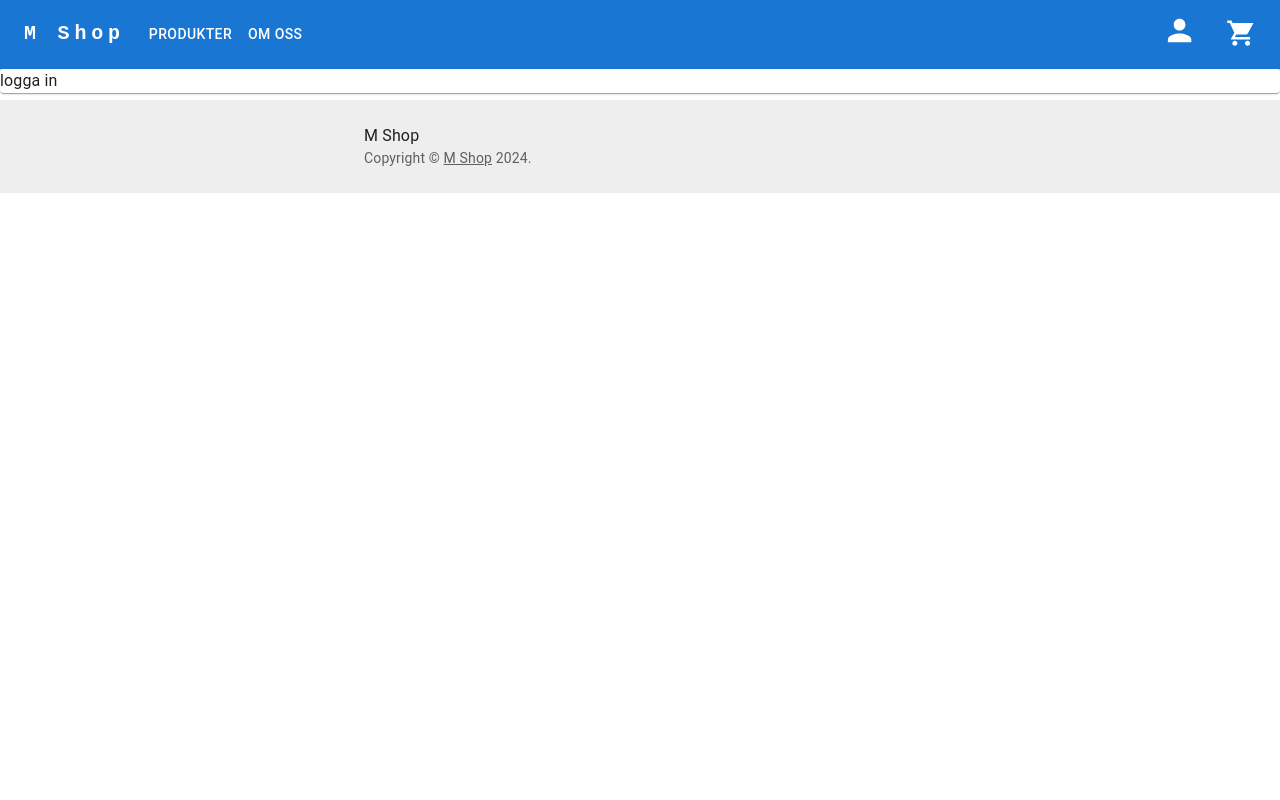
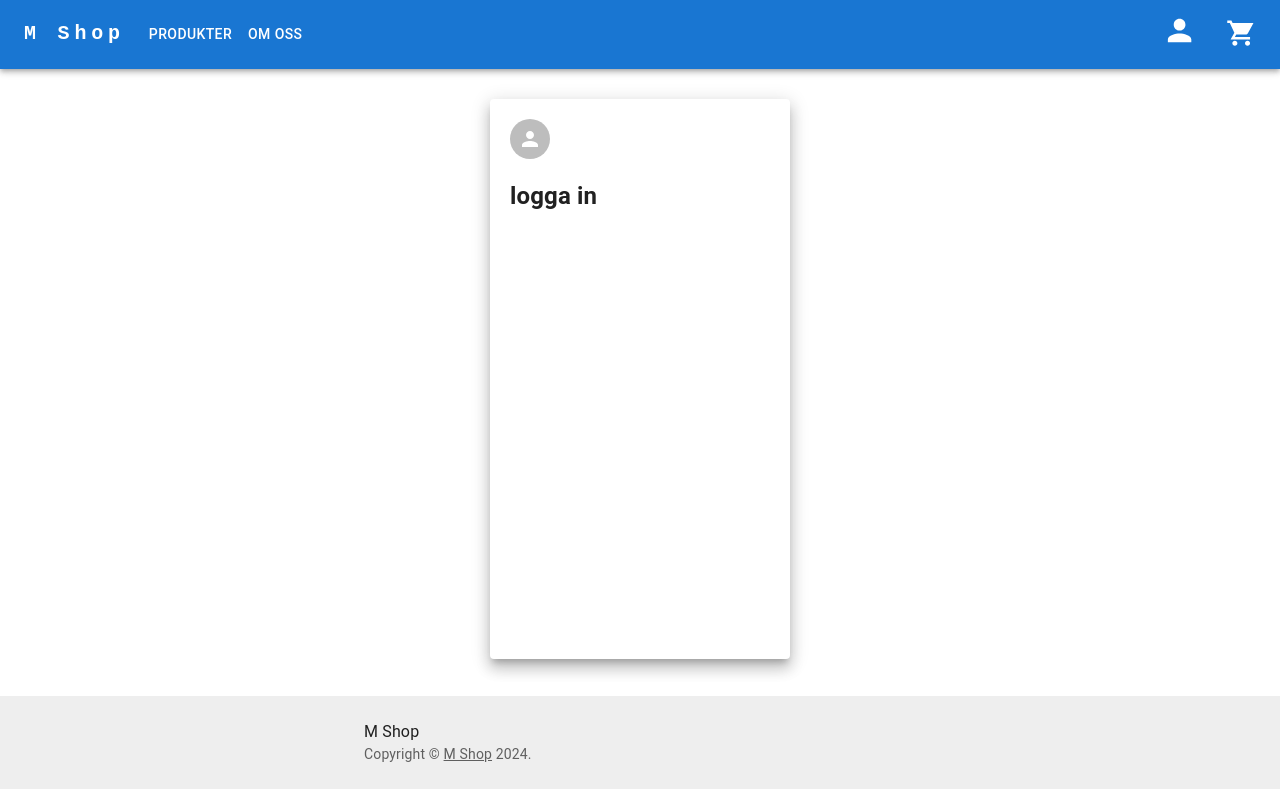
Before and after one commit to ammarhasan011/Examensarbete, a React (Vite) app in the folder client/: page /user in a window 1280 px wide. Built offline with nearby package versions, Linux system fonts and the light colour scheme.

Commit message:
lagt till ikon och fixat formens storlek

```diff
--- a/client/src/components/user/user.tsx
+++ b/client/src/components/user/user.tsx
@@ -1,10 +1,24 @@
 import Paper from "@mui/material/Paper";
 import Grid from "@mui/material/Grid";
+import Avatar from "@mui/material/Avatar";
+import PersonSharpIcon from "@mui/icons-material/PersonSharp";
 
 const User = () => {
+  const paperStyle = {
+    padding: 20,
+    height: "70vh",
+    width: 300,
+    margin: "30px auto",
+  };
+
   return (
     <Grid>
-      <Paper>logga in</Paper>
+      <Paper elevation={10} style={paperStyle}>
+        <Avatar>
+          <PersonSharpIcon />
+        </Avatar>
+        <h2> logga in</h2>
+      </Paper>
     </Grid>
   );
 };
```
